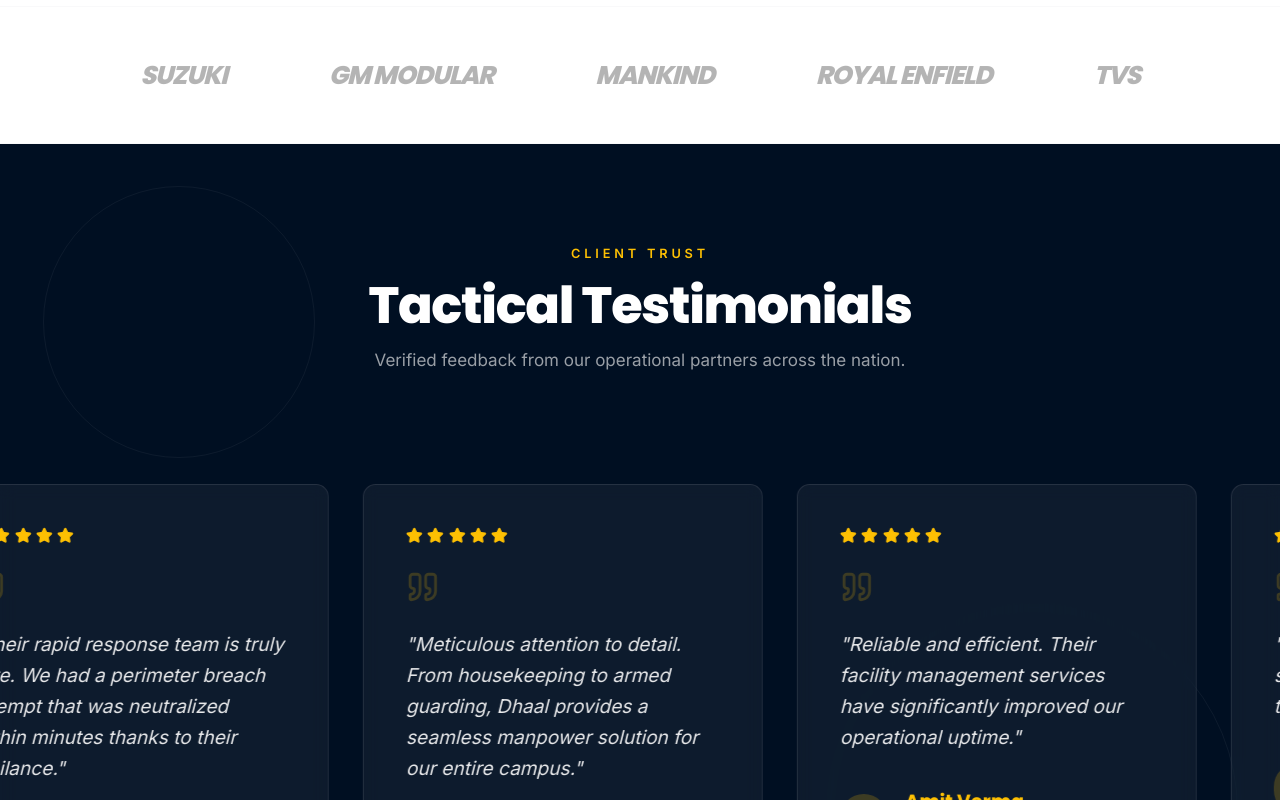
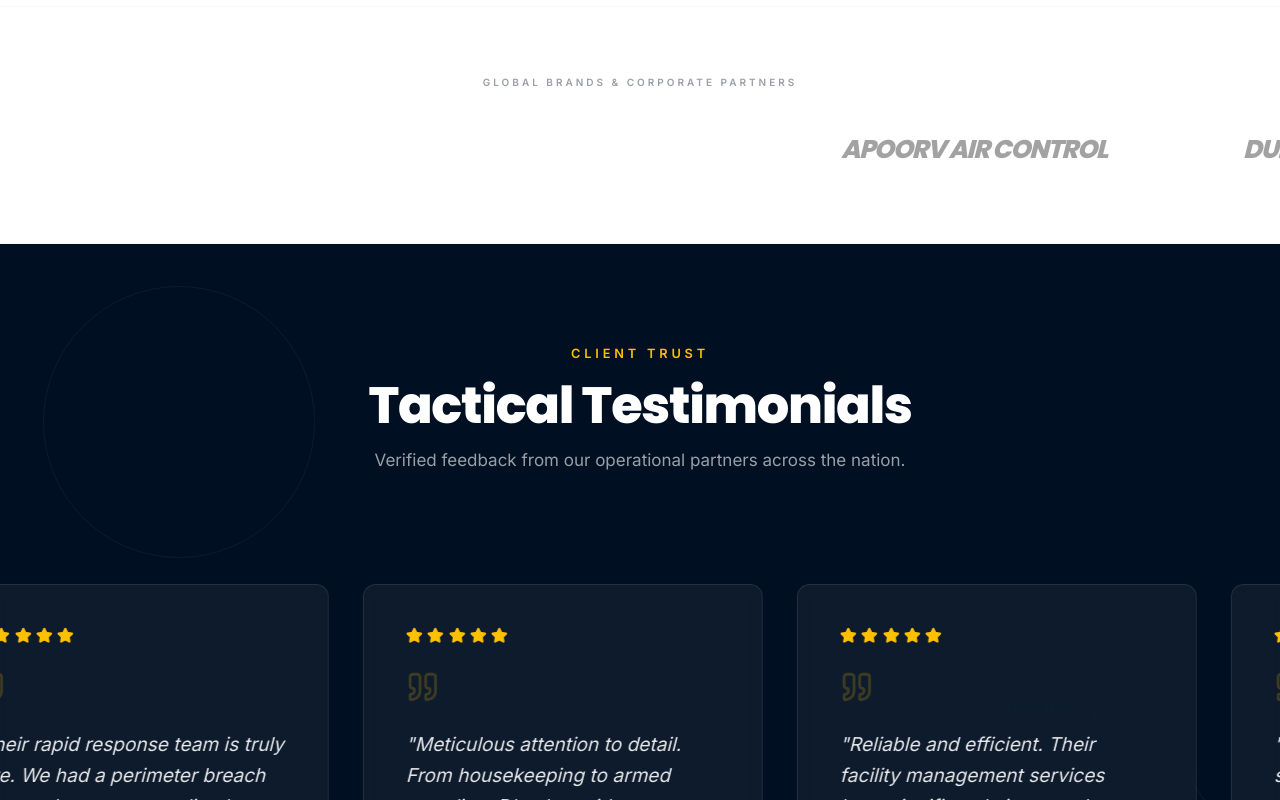
Before and after one commit to Brahminladka/dhaalsecurity, a React (Vite) app: page / in a window 1280 px wide. Shown: the part 3820-4620 px from the top of the page. Built offline with nearby package versions, Linux system fonts and the light colour scheme; grey boxes are pictures that could not be loaded.

Commit message:
UI: expanded Client Showcase with 12 partners and infinite marquee with logo integration/fallback

```diff
--- a/src/pages/Home.tsx
+++ b/src/pages/Home.tsx
@@ -279,14 +279,49 @@ const Home: React.FC<HomeProps> = ({ onServiceClick, onContactClick, setCurrentP
         </div>
       </section>
 
-      {/* Trusted By Section */}
-      <section id="trusted" className="py-12 bg-surface-container-lowest border-y border-outline-variant/10">
-        <div className="max-w-7xl mx-auto px-6">
-          <div className="flex flex-wrap justify-center items-center gap-12 md:gap-24 opacity-40 grayscale hover:grayscale-0 transition-all duration-500">
-            {['SUZUKI', 'GM MODULAR', 'MANKIND', 'ROYAL ENFIELD', 'TVS'].map((brand) => (
-              <span key={brand} className="text-2xl font-black tracking-tighter text-on-surface-variant font-headline italic">{brand}</span>
+      {/* Trusted By Section - Infinite Marquee */}
+      <section id="trusted" className="py-16 bg-surface-container-lowest border-y border-outline-variant/10 overflow-hidden relative">
+        <div className="max-w-7xl mx-auto px-6 mb-8 text-center">
+          <span className="text-primary/40 font-bold uppercase tracking-[0.3em] text-[10px] block">Global Brands & Corporate Partners</span>
+        </div>
+        <div className="relative">
+          <motion.div
+            initial={{ x: 0 }}
+            animate={{ x: "-50%" }}
+            transition={{
+              duration: 30,
+              repeat: Infinity,
+              ease: "linear"
+            }}
+            className="flex gap-16 md:gap-32 items-center whitespace-nowrap px-8"
+          >
+            {[...Array(2)].map((_, i) => (
+              <div key={i} className="flex gap-16 md:gap-32 items-center">
+                {[
+                  { name: 'Suzuki', logo: 'https://upload.wikimedia.org/wikipedia/commons/1/12/Suzuki_logo_2.svg' },
+                  { name: 'GM Modular Pvt. Ltd.', logo: 'https://gmmodular.com/assets/img/logo.png' },
+                  { name: 'Mankind', logo: 'https://mankindpharma.com/assets/images/logo.png' },
+                  { name: 'Royal Enfield', logo: 'https://upload.wikimedia.org/wikipedia/en/thumb/e/e4/Royal_Enfield_logo.svg/320px-Royal_Enfield_logo.svg.png' },
+                  { name: 'TVS', logo: 'https://upload.wikimedia.org/wikipedia/commons/0/08/TVS_Motor_Company_logo.svg' },
+                  { name: 'Manyavar', logo: 'https://www.manyavar.com/on/demandware.static/-/Sites-Manyavar-Library/default/dw11252033/StaticPages/manyavar-logo.svg' },
+                  { name: 'Tata', logo: 'https://upload.wikimedia.org/wikipedia/commons/8/8e/Tata_logo.svg' },
+                  { name: 'Apoorv Air Control' },
+                  { name: 'Durga Electricals' },
+                  { name: 'GM Elektra' },
+                  { name: 'New Era High School' },
+                  { name: 'Hotel Jharokha' }
+                ].map((client, idx) => (
+                  <div key={idx} className="flex items-center gap-4 opacity-50 hover:opacity-100 transition-opacity duration-300 grayscale hover:grayscale-0">
+                    {client.logo ? (
+                      <img src={client.logo} alt={client.name} className="h-10 md:h-12 w-auto object-contain brightness-0 group-hover:brightness-100 invert" />
+                    ) : (
+                      <span className="text-xl md:text-2xl font-black tracking-tighter text-on-surface-variant font-headline italic uppercase">{client.name}</span>
+                    )}
+                  </div>
+                ))}
+              </div>
             ))}
-          </div>
+          </motion.div>
         </div>
       </section>
 
@@ -321,7 +356,7 @@ const Home: React.FC<HomeProps> = ({ onServiceClick, onContactClick, setCurrentP
                     {
                       quote: "The discipline and professionalism of Dhaal's guards are unmatched. They've transformed our factory security protocols completely.",
                       author: "Rajesh Kumar",
-                      company: "Suzuki Motors",
+                      company: "Suzuki",
                       role: "Operations Manager",
                       rating: 5
                     },
@@ -333,31 +368,31 @@ const Home: React.FC<HomeProps> = ({ onServiceClick, onContactClick, setCurrentP
                       rating: 5
                     },
                     {
-                      quote: "Meticulous attention to detail. From housekeeping to armed guarding, Dhaal provides a seamless manpower solution for our entire campus.",
+                      quote: "Meticulous attention to detail. From housekeeping to armed guarding, Dhaal provides a seamless manpower solution for our entire school.",
                       author: "Dr. Anjali Sharma",
                       company: "New Era High School",
                       role: "Principal",
                       rating: 5
                     },
                     {
-                      quote: "Reliable and efficient. Their facility management services have significantly improved our operational uptime.",
+                      quote: "Reliable and efficient. Their facility management services have significantly improved our operational uptime across GM units.",
                       author: "Amit Verma",
-                      company: "GM Modular Pvt. Ltd.",
+                      company: "GM Modular",
                       role: "Facility Director",
                       rating: 5
                     },
                     {
-                      quote: "Exceptional service quality. The security personnel are well-trained and highly disciplined.",
+                      quote: "Exceptional service quality. The security personnel at our store are well-trained and highly disciplined.",
                       author: "Vikash Gupta",
-                      company: "Mankind Pharma",
-                      role: "Regional Security Lead",
+                      company: "Manyavar",
+                      role: "Outlet Manager",
                       rating: 5
                     },
                     {
-                      quote: "Dhaal Security has been our trusted partner for years. Their commitment to safety is unparalleled.",
+                      quote: "Dhaal Security has been our trusted partner for years. Their commitment to safety at our plants is unparalleled.",
                       author: "Rahul Singh",
                       company: "Royal Enfield",
-                      role: "Store Manager",
+                      role: "Security Coordinator",
                       rating: 5
                     }
                   ].map((t, i) => (
```
